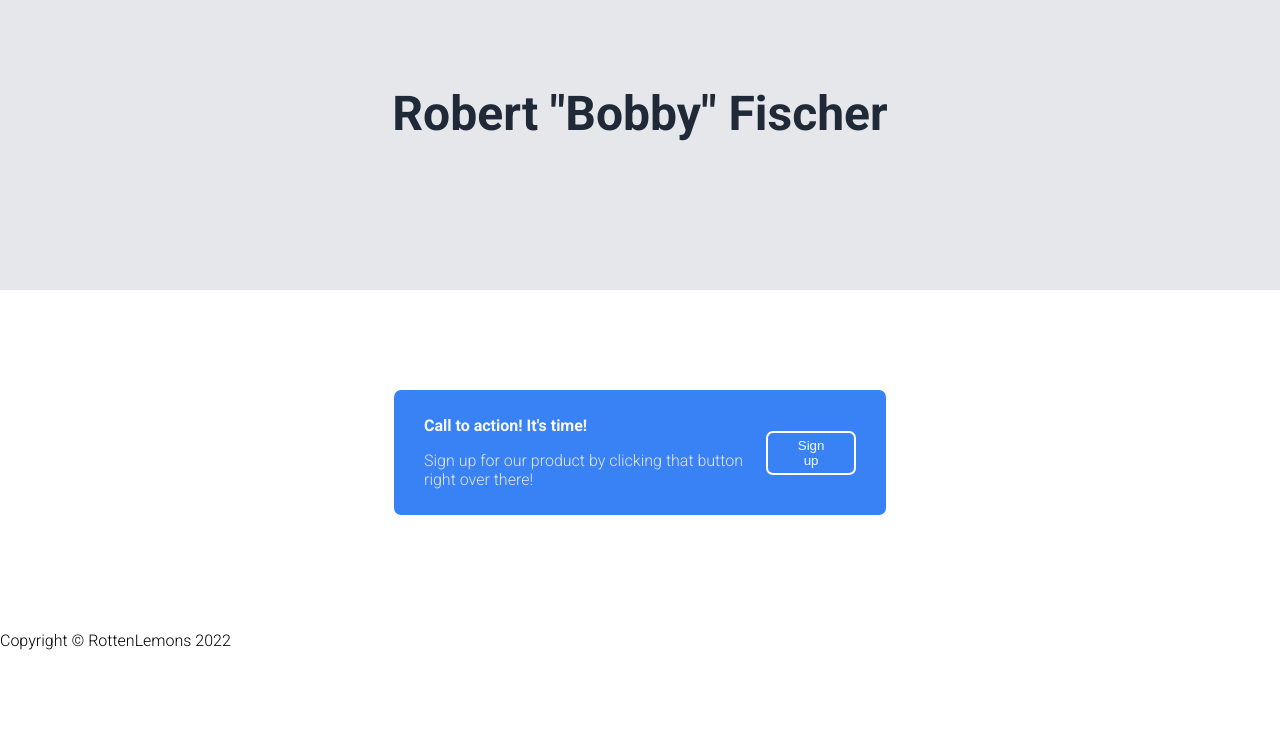
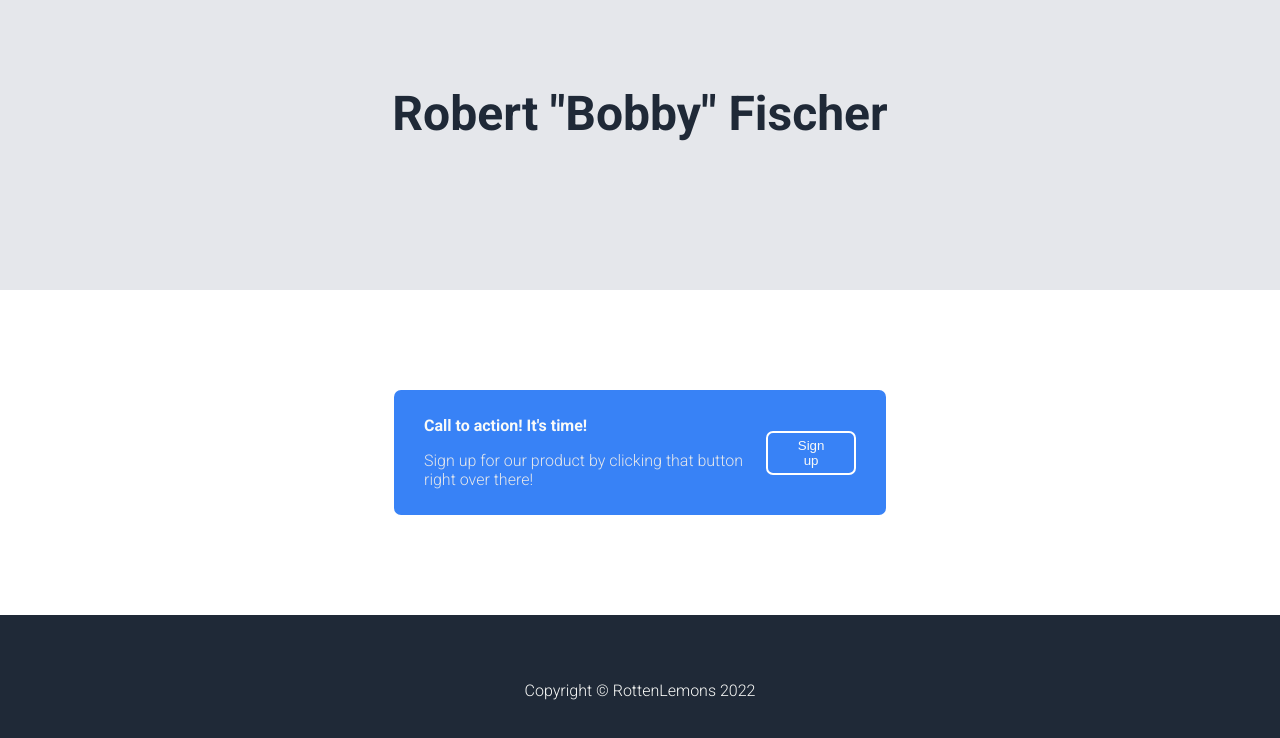
Before and after one commit to RottenLemons/landing-page, a plain HTML site: page index.html in a window 1280 px wide. Shown: the part 1819-2557 px from the top of the page. Before the commit the page ends 2485 px from the top, so only its background shows below. Drawn offline with Linux system fonts and the light colour scheme.

Commit message:
Make and design footer of the webpage

```diff
--- a/style.css
+++ b/style.css
@@ -147,3 +147,15 @@ img {
 .below {
     color: #E5E7EB;
 }
+
+footer {
+    background-color: #1F2937;
+    display: flex;
+    justify-content: center;
+    align-items: center;
+    padding: 50px 0;
+}
+
+footer p {
+    color: #F9FAF8;
+}
```
